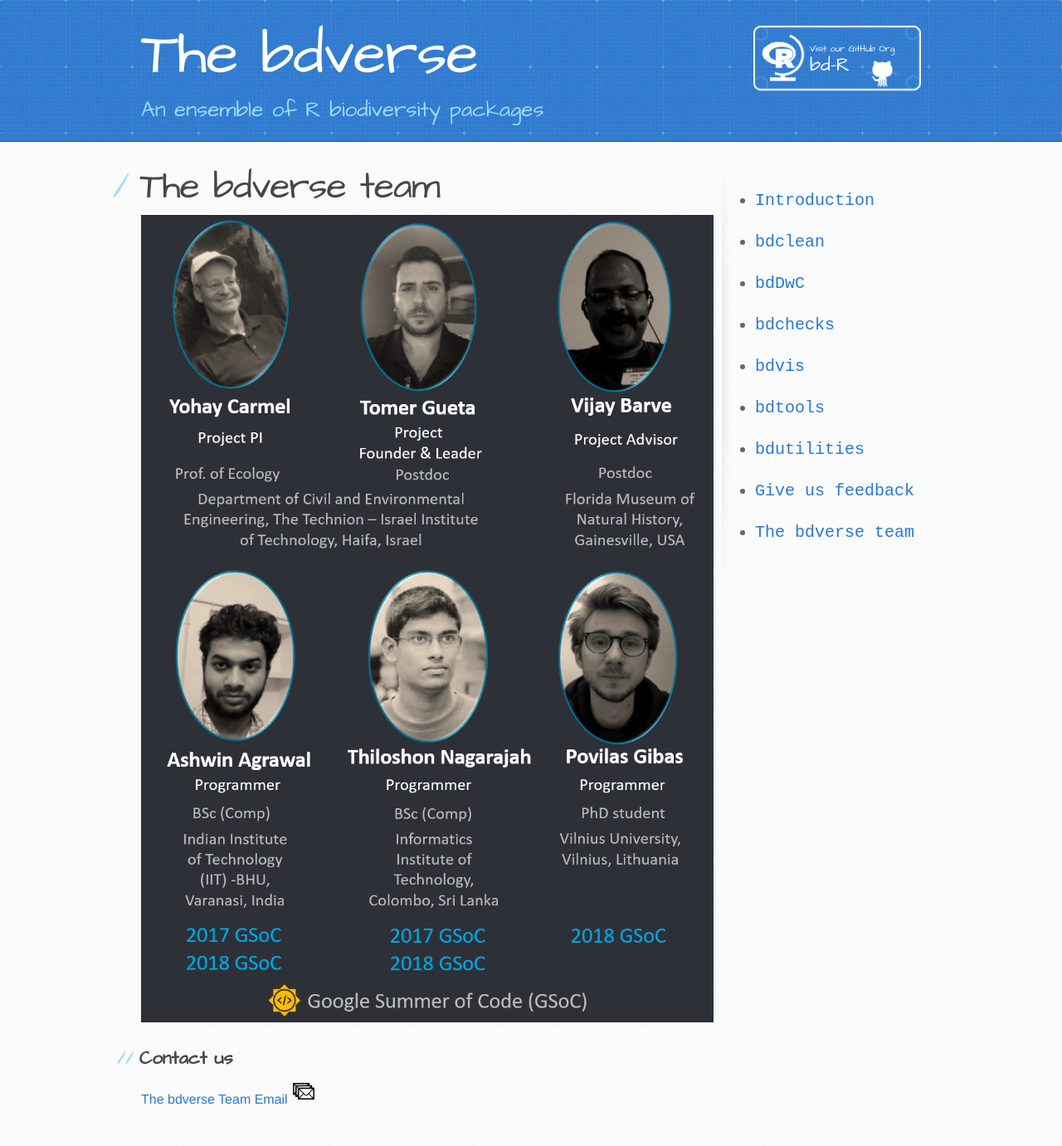
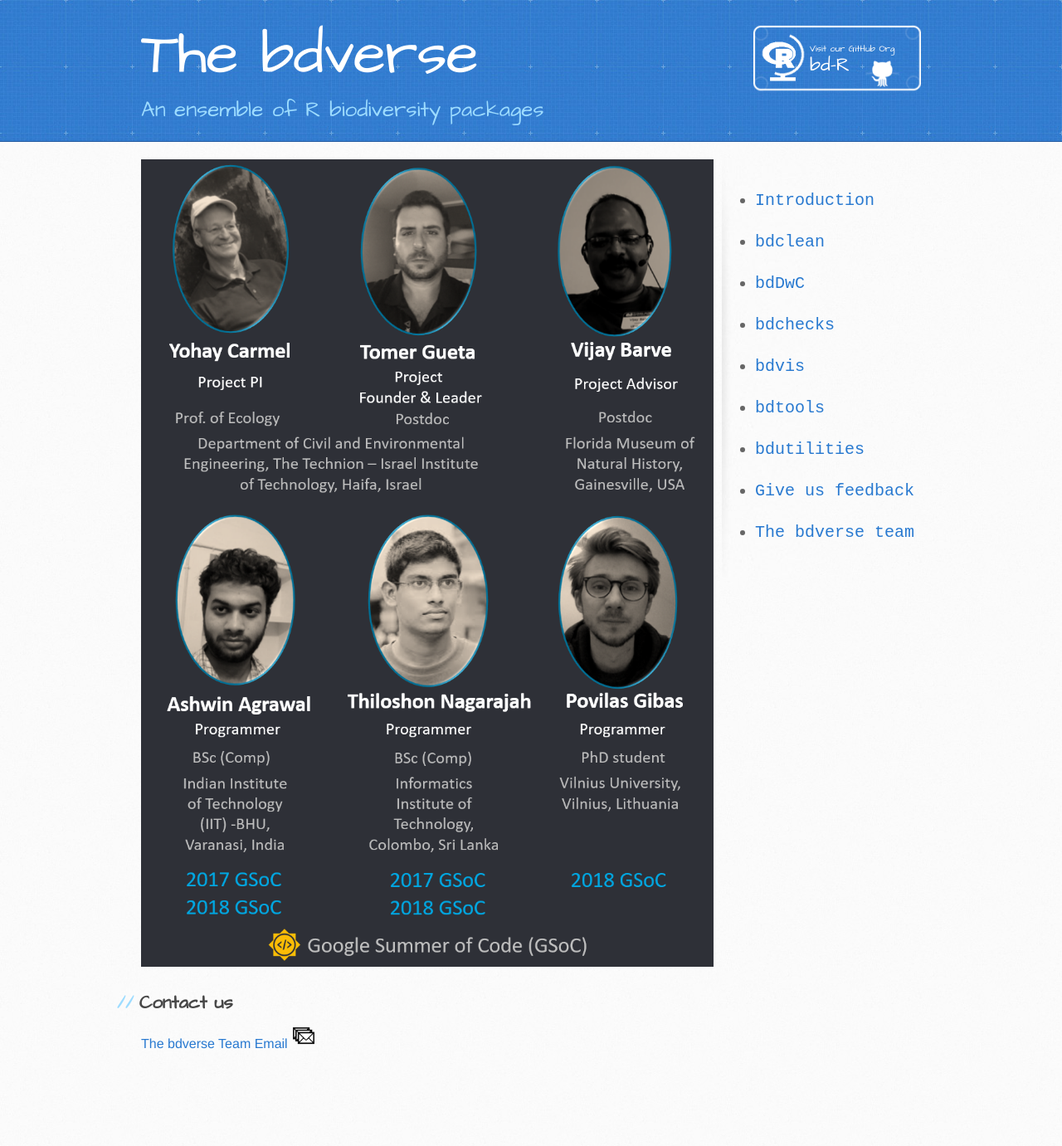
Before and after one commit to bd-R/The-bdverse, a Jekyll site: the page built from the-bdverse-team.md, in a window 1280 px wide. Shown: the whole page at 83% size. Built offline with Jekyll 4.4.1, drawn with Linux system fonts in a browser that asks for light colours; our own code applies the rules of GitHub Pages for plain Markdown files; after the commit the page ends 1314 px from its top, so only the background shows below that.

Commit message:
draft 10.9

```diff
--- a/the-bdverse-team.md
+++ b/the-bdverse-team.md
@@ -1,8 +1,6 @@
 ---
 layout: default
 ---
-
-# The bdverse team
 
 ![](assets/images/the-team.png)
 
```
